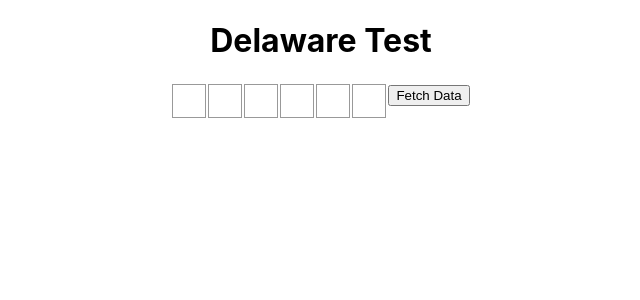
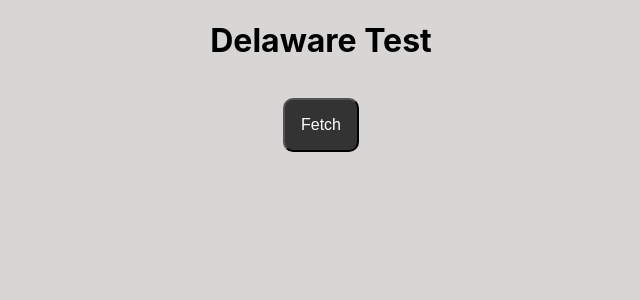
Before and after one commit to AlineLanckneus/delaware-test, a React (Create React App) app: page / in a window 1280 px wide. Shown: the top 300 px of the page, without its empty margins (319-959 px from the left). Built offline with nearby package versions, Linux system fonts and the light colour scheme.

Commit message:
unordered list added with each onclick

```diff
--- a/src/App.js
+++ b/src/App.js
@@ -2,7 +2,7 @@ import React from 'react';
 import './App.css';
 import Table from './components/Table'
 
-function App() {
+const App = () => {
   return (
     <div className="App">
       <h1>Delaware Test</h1>
--- a/src/components/EmptyTable.js
+++ b/src/components/EmptyTable.js
@@ -1,14 +1,17 @@
 import React from 'react';
 
-const EmptyTable = () => {
+const EmptyTable = (props) => {
   return (
     <React.Fragment>
+      <tr>
         <td> </td>
         <td> </td>
         <td> </td>
         <td> </td>
         <td> </td>
         <td> </td>
+      </tr>
+      <button onClick={props.click}></button>
     </React.Fragment>
   );
 };
--- a/src/components/FetchRowData.js
+++ b/src/components/FetchRowData.js
@@ -1,45 +1,47 @@
 import React from 'react';
 import InsertDataInTable from './InsertDataInTable';
-import EmptyTable from './EmptyTable';
+
 class FetchRowData extends React.Component {
   constructor(props) {
     super(props);
     this.state = {
-      data: [],
-      displayEmptyTable: true
+      rows: [],
+      dataCollection: []
     };
   }
-  componentDidMount() {
-    this.setState({ displayEmptyTable: true });
-  }
+  addToDataCollection = () => {
+    let currentArray = this.state.dataCollection;
+    this.state.rows.map(item => currentArray.push(item));
+    this.setState({
+      dataCollection: currentArray
+    });
+
+    console.log(this.state.dataCollection);
+  };
+
   fetchDataHandle = () => {
     fetch(
       'https://cors-anywhere.herokuapp.com/https://factory-application-dev.azurewebsites.net/home/testendpoint'
     )
       .then(response => response.json())
-      .then(result => this.setState({ data: result }));
-
-    this.setState({ displayEmptyTable: false });
+      .then(result => this.setState({ rows: result }));
+    this.addToDataCollection();
   };
 
   render() {
-    const { data, displayEmptyTable, counter } = this.state;
+    console.log(this.state);
     return (
-      <React.Fragment>
-        {this.state.displayEmptyTable ? (
-          <EmptyTable />
-        ) : (
-          <InsertDataInTable
-            data={data}
-            displayEmptyTable={displayEmptyTable}
-            counter={counter}
-          />
-        )}
-        <div>
-          <button onClick={this.fetchDataHandle}>Fetch Data</button>
-        </div>
-      </React.Fragment>
+      <div>
+        <ul>
+          {this.state.dataCollection.map(row => (
+            <li>{row}</li>
+          ))}
+
+        </ul>
+        <button onClick={this.fetchDataHandle}>Fetch</button>
+      </div>
     );
   }
 }
+
 export default FetchRowData;
--- a/src/components/InsertDataInTable.js
+++ b/src/components/InsertDataInTable.js
@@ -1,16 +1,16 @@
 import React from 'react';
 
 const InsertDataInTable = props => {
-    let reversedData = [];
-    props.data.reverse().map(item => reversedData.unshift(item));
+  let reversedData = [];
+  props.rows.reverse().map(item => reversedData.unshift(item));
 
-    return (
-      <React.Fragment>
-        {reversedData.map(d => (
-          <td>{d}</td>
-        ))}
+  return (
+    <tr>
 
-      </React.Fragment>
-    );
+      {reversedData.map(d => <td key={d}>{d}</td>)}
+
+
+    </tr>
+  );
 }
 export default InsertDataInTable;
--- a/src/components/Table.js
+++ b/src/components/Table.js
@@ -1,21 +1,12 @@
-import React, { Component } from 'react';
+import React from 'react';
 import FetchRowData from './FetchRowData';
 
-class Table extends Component {
-  render() {
-    return (
-      <div className='main'>
-        <table>
-          <thead></thead>
-          <tbody>
-            <tr>
-              <FetchRowData />
-            </tr>
-          </tbody>
-        </table>
-      </div>
-    );
-  }
-}
+const Table = () => {
+  return (
+    <div className='main'>
+      <FetchRowData />
+    </div>
+  );
+};
 
 export default Table;
--- a/src/index.css
+++ b/src/index.css
@@ -5,6 +5,7 @@ body {
     sans-serif;
   -webkit-font-smoothing: antialiased;
   -moz-osx-font-smoothing: grayscale;
+  background-color: rgb(216, 213, 213);
 }
 
 code {
@@ -18,7 +19,7 @@ code {
   justify-content: center;
 }
 
-table{
+table {
   width: 75%;
   margin: 0 auto;
   display: flex;
@@ -26,6 +27,15 @@ table{
 }
 td,
 th {
-  border: 1px solid #999;
+  border: 2px solid rgb(56, 56, 56);
+  background-color: #fff;
+  border-radius: 5px;
   padding: 1rem;
 }
+button {
+  background-color: #333;
+  font-size: 1rem;
+  border-radius: 10px;
+  color: white;
+  padding: 1rem;
+}
```
Lines whose indentation alone changed are shown as unchanged.
